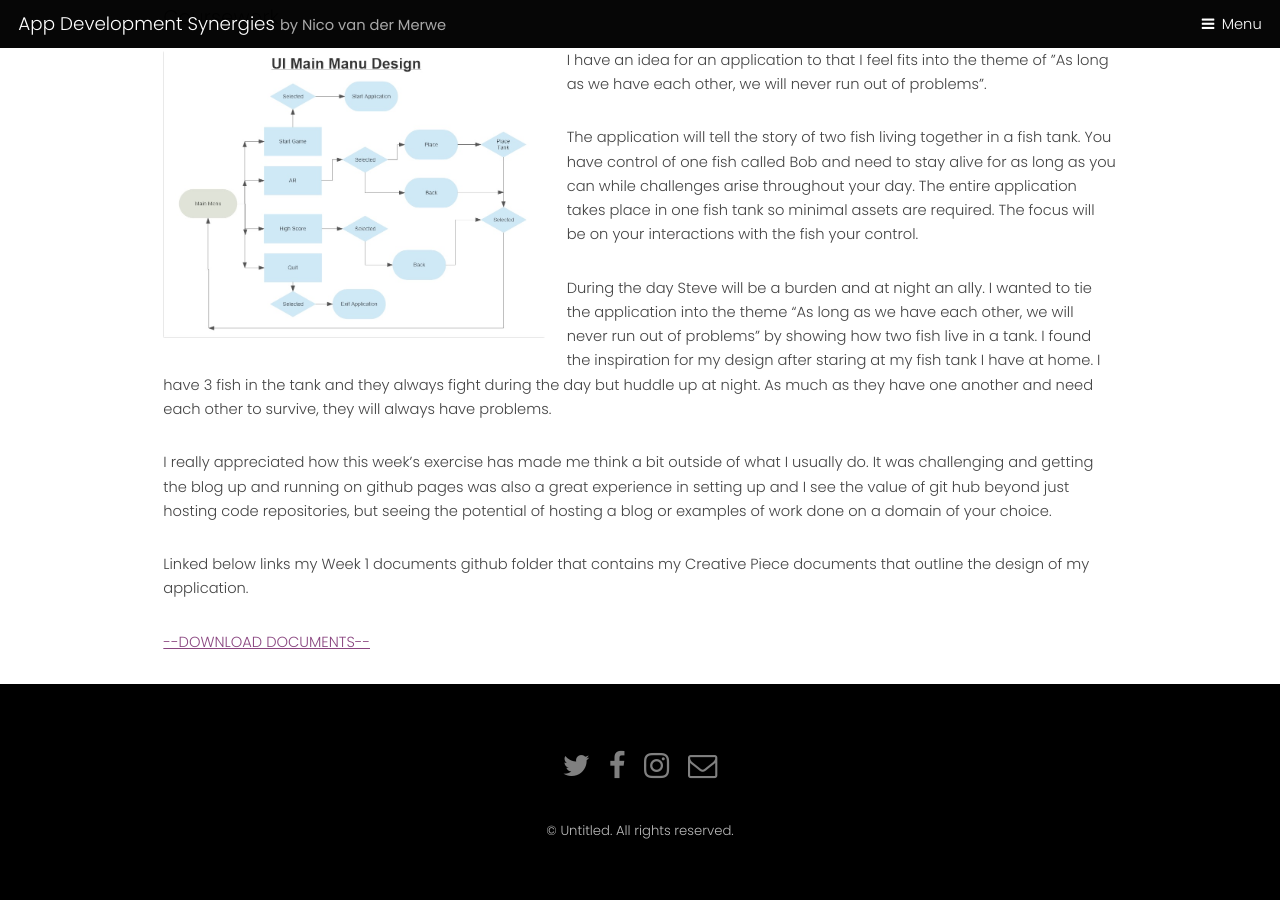
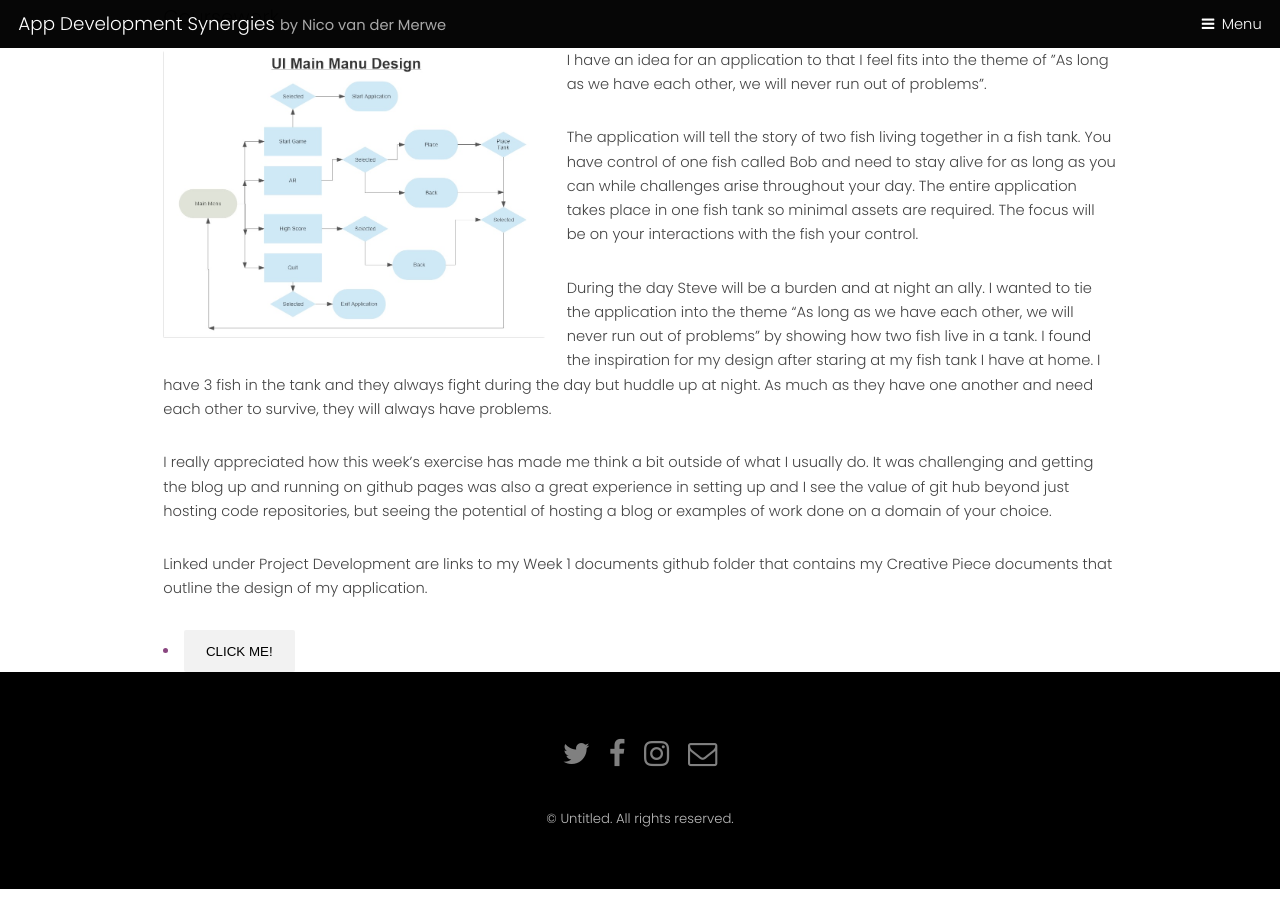
Before and after one commit to NicoVDMerweCRJ/NicoVDMerweCRJ.github.io, a Jekyll site: the page appdevelopmentsynergies.html, which Jekyll copies as it is, in a window 1280 px wide and 900 px high, scrolled down 2401 px. Built offline with Jekyll 4.4.1, drawn with Linux system fonts in a browser that asks for light colours; some of the changed text lies outside the part shown.

Commit message:
Update appdevelopmentsynergies.html

```diff
--- a/appdevelopmentsynergies.html
+++ b/appdevelopmentsynergies.html
@@ -67,7 +67,7 @@
 				<!-- Elements -->
 							<h2>Week 1: Interduction</h2>
 
-							<h3>Contextual research</h4>
+							<h3>Contextual Research</h4>
 							<p><span class="image left"><img src="images/UnrealLogo.jpg" alt="" /></span>My research into my project idea posted for week 1 was centred around the Unreal Engine and how to integrate AR Core features in an application. I found a QuickStart guide to ARCore at https://developers.google.com/ar/develop/unreal/quickstart and followed the guide lines provided by Goolge and the team at Unreal.</p>
 							<p>My findings where that it was simple to set up the Plugin inside the unreal environment and load a template to play around with and deploy to my testing device. The setup for mobile inside Unreal was a straightforward setup and deployment to mobile was easy and quick.</p>
 							<p>There have been huge improvements in deployment times in the last two releases of the unreal engine. Packaging and deployment have been a huge focus for Epic following the success of Fortnite on mobile and they have started integrating the technology used to optimize and deploy for mobile into the engine and huge feature updates and improvements on mobile is showing.</p>
@@ -76,7 +76,7 @@
 							<p>I really appreciated how this week’s exercise has made me think a bit outside of what I usually do. It was challenging and getting the blog up and running on github pages was also a great experience in setting up and I see the value of git hub beyond just hosting code repositories, but seeing the potential of hosting a blog or examples of work done on a domain of your choice. </p>
 							<p>I found out that Mobile has a limit of 75 on Unreal Engine 4 deployment as confirmed in the forums located at: https://answers.unrealengine.com/questions/482412/want-to-increase-bone-limit-on-mobile-more-than-75.html . It can be increased apparently, but then older devices might not recognize the structure and fail to display the character at all.</p>
 
-							<h3>Project development</h4>
+							<h3>Project Development</h4>
 							<p><span class="image left"><img src="images/ARCore.png" alt="" /></span>I will use the Unreal 4.22 engine to design the application and utilize blueprint and C++ for development. I choose Android (26 – Oreo and up) as my platform of choice for this project as it supports Vulkan and Google ARcore which are two core plugins/tools I plan to use. My compiler will be Visual Studio 2018 and all code will be compiled from source code of the Unreal Engine as it will be required during plugin integration.</p>
 							<p>I want to integrate AR into the application and provide a feature where the user can place the fish tank on any surface in a real-world location and then interact with your fish. I will implement this feature using Google ARcore technology that comes as a plugin with the Unreal Engine.</p>
 							<p>Assets needed are created using a combination of Blender and GIMP. Both Blender and gimp are free to use open source and will cover all my animation, modelling and texturing needs for my assets. I will be using only a few assets at first as the focus will be on interaction and AR rather then content at the start of development.
@@ -92,14 +92,10 @@ Textures will be 2k resolution and all materials are developed in Unreal Engine
 							<p>The application will tell the story of two fish living together in a fish tank. You have control of one fish called Bob and need to stay alive for as long as you can while challenges arise throughout your day. The entire application takes place in one fish tank so minimal assets are required. The focus will be on your interactions with the fish your control.</p>
 							<p>During the day Steve will be a burden and at night an ally. I wanted to tie the application into the theme “As long as we have each other, we will never run out of problems” by showing how two fish live in a tank. I found the inspiration for my design after staring at my fish tank I have at home. I have 3 fish in the tank and they always fight during the day but huddle up at night. As much as they have one another and need each other to survive, they will always have problems.</p>
 							<p>I really appreciated how this week’s exercise has made me think a bit outside of what I usually do. It was challenging and getting the blog up and running on github pages was also a great experience in setting up and I see the value of git hub beyond just hosting code repositories, but seeing the potential of hosting a blog or examples of work done on a domain of your choice.</p>
-							<p>Linked below links my Week 1 documents github folder that contains my Creative Piece documents that outline the design of my application.</p>
+							<p>Linked under Project Development are links to my Week 1 documents github folder that contains my Creative Piece documents that outline the design of my application.</p>
 
-							<a href="https://github.com/NicoVDMerweCRJ/NicoVDMerweCRJ.github.io/tree/master/App%20Development%20Synergies/Week%201/Documents"></p>
-							<p>--DOWNLOAD DOCUMENTS--</p></a>
-							<p></p>
-
-			</div>
-
+		<a href="#Intro"><li><button type="button">Click Me!</button></li></a>
+		</div>
 		<!-- Footer -->
 			<footer id="footer">
 				<div class="container">
```
